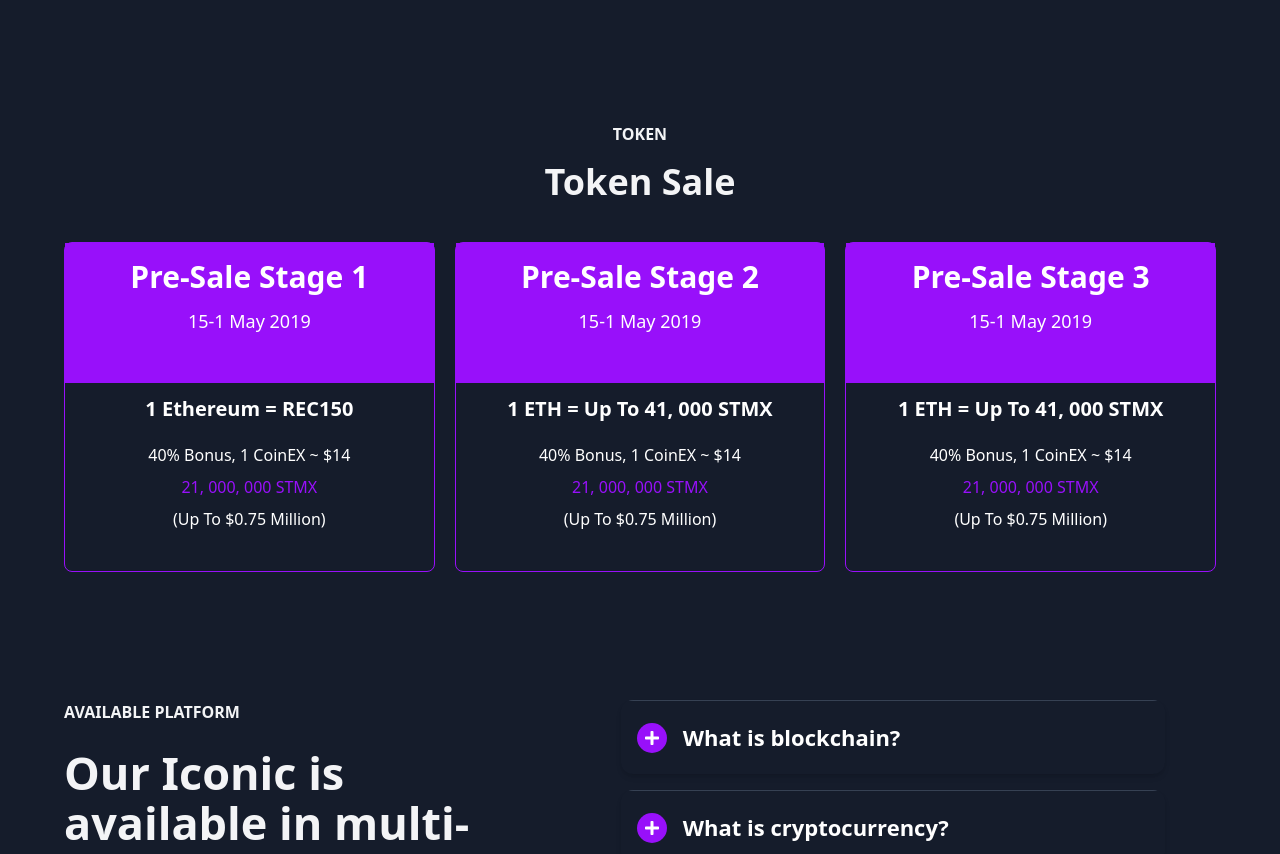
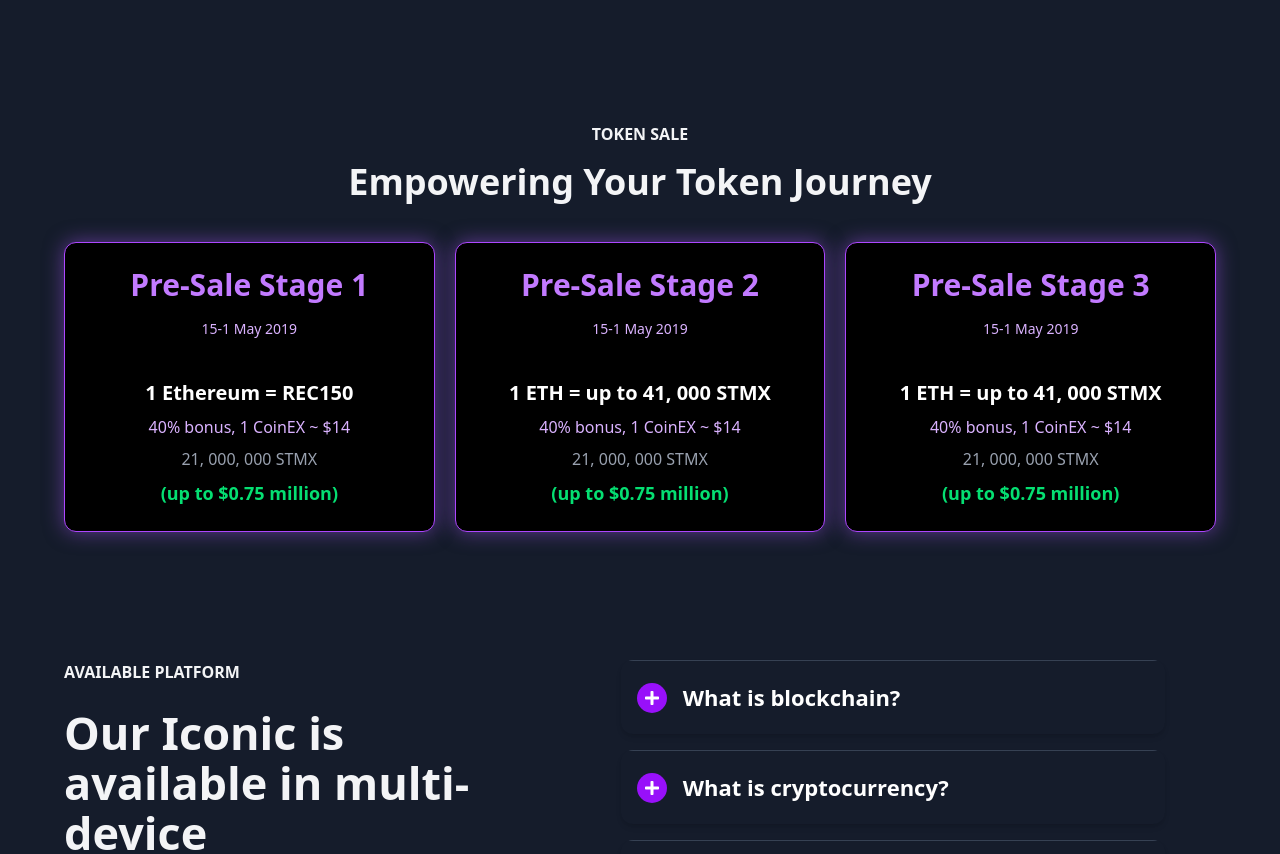
Before and after one commit to shahriaraf/Referral-Hut, a React (Vite) app: page / in a window 1280 px wide. Shown: the part 2080-2934 px from the top of the page. Built offline with nearby package versions, Linux system fonts and the light colour scheme.

Commit message:
modify token-sale section

```diff
--- a/src/HomePage/TokenSale.jsx
+++ b/src/HomePage/TokenSale.jsx
@@ -31,7 +31,7 @@ const tokenSaleData = [
 const TokenSale = () => {
   return (
     <section className="token_sale_section w-full primary_bg_color common_padding  ">
-      <SectionTitle title_1={"token"} title_2={"Token Sale"}></SectionTitle>
+      <SectionTitle title_1={"token Sale"} title_2={"Empowering Your Token Journey"}></SectionTitle>
 
       {/* token sale card */}
       <div className="token_sale_cards  grid grid-cols-1 sm:grid-cols-2  lg:grid-cols-3 gap-5 mt-10 mb-20 md:mb-28 lg:mb-32">
@@ -39,34 +39,20 @@ const TokenSale = () => {
           return (
         <div
   key={index}
-              className=" card capitalize rounded-lg border border-purple-600 text-center pb-10 hover:scale-105 transition-all easy-in duration-500"
+  className="relative bg-black rounded-xl border border-purple-500 p-6 shadow-[0_0_20px_rgba(168,85,247,0.5)] hover:shadow-[0_0_30px_rgba(168,85,247,0.8)] transform hover:scale-105 transition-all duration-500"
 >
-              <div className="stage secondary_bg_color text-white px-12 py-4 ">
-                <h1 className="text-2xl lg:text-3xl font-semibold">
-                  {" "}
-                  {data.stage}{" "}
-                </h1>
-                <p className=" text-lg font-normal  mt-3 mb-8"> {data.date} </p>
+  <div className="text-center mb-10">
+    <h1 className="text-3xl font-bold text-purple-400">{data.stage}</h1>
+    <p className="text-sm text-purple-300 mt-4">{data.date}</p>
   </div>
-              <div className="details ">
-                <h2 className="text-xl font-semibold text-white mt-3 mb-5">
-                  {" "}
-                  {data.exchange_rate}{" "}
-                </h2>
-                <p className=" text-base font-normal text-white">
-                  {" "}
-                  {data.bonus}{" "}
-                </p>
-                <p className=" text-base font-normal seondary_text_color my-2">
-                  {" "}
-                  {data.token_amount}{" "}
-                </p>
-                <p className=" text-base font-normal text-white">
-                  {" "}
-                  {data.value_in_usd}{" "}
-                </p>
+  <div className="text-center space-y-2">
+    <h2 className="text-xl font-semibold text-white">{data.exchange_rate}</h2>
+    <p className="text-base text-purple-300">{data.bonus}</p>
+    <p className="text-base text-gray-400">{data.token_amount}</p>
+    <p className="text-lg font-bold text-green-400">{data.value_in_usd}</p>
   </div>
 </div>
+
           );
         })}
       </div>
--- a/src/HomePage/WhyChooseUs.jsx
+++ b/src/HomePage/WhyChooseUs.jsx
@@ -43,8 +43,8 @@ const WhyChooseUs = () => {
       <div className="featured_cards grid grid-cols-1 sm:grid-cols-2 md:grid-cols-3 xl:grid-cols-4 gap-5 mt-16  mb-20 md:mb-28 lg:mb-32">
         {outFeturedData.map((data, index) => {
           return (
-            <div className="card px-10 py-12 shadow-md border border-gray-800 rounded-lg hover:scale-105 transition-all easy-in duration-500">
-              <div className="icon w-[80px] h-[80px] rounded-full bg-gray-800 flex justify-center text-center border-[3px] border-gray-500 hover:border-purple-600">
+            <div className="card px-10 py-12 shadow-md border border-gray-800 rounded-lg hover:scale-105 transition-all easy-in duration-500 hover:border-purple-600">
+              <div className="icon w-[80px] h-[80px] rounded-full bg-gray-800 flex justify-center text-center border-[3px] border-gray-500 ">
                 <img src={data.image} alt="" />
               </div>
 
--- a/src/index.css
+++ b/src/index.css
@@ -49,16 +49,7 @@
 
 /* navbar design */
 .nav_link a {
-  position: relative;
-  display: inline-block;
-  background-color: transparent;
-  padding: 3px 12px;
-  font-weight: 600;
-  color : white ;
-  text-transform: capitalize;
-  text-decoration: none;
-  transition: color 0.3s ease;
-
+ @apply relative text-white inline-block bg-transparent px-3 py-[3px] font-semibold capitalize no-underline transition-colors duration-300 ease-in-out
 }
 
 
```
Lines whose indentation alone changed are shown as unchanged.
